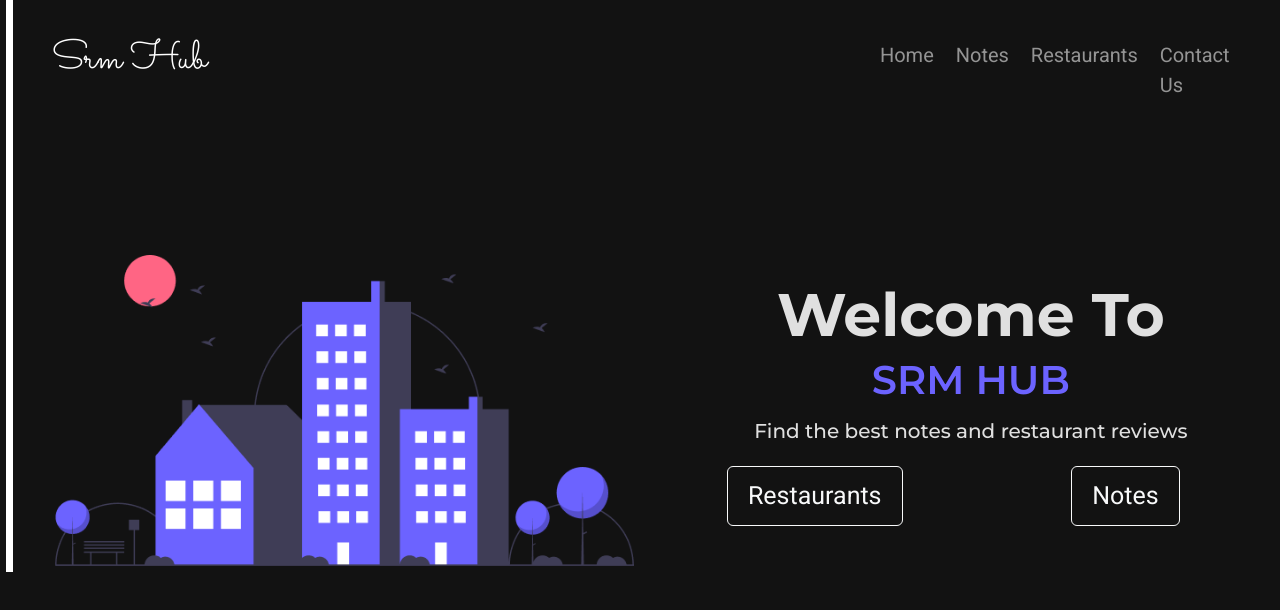
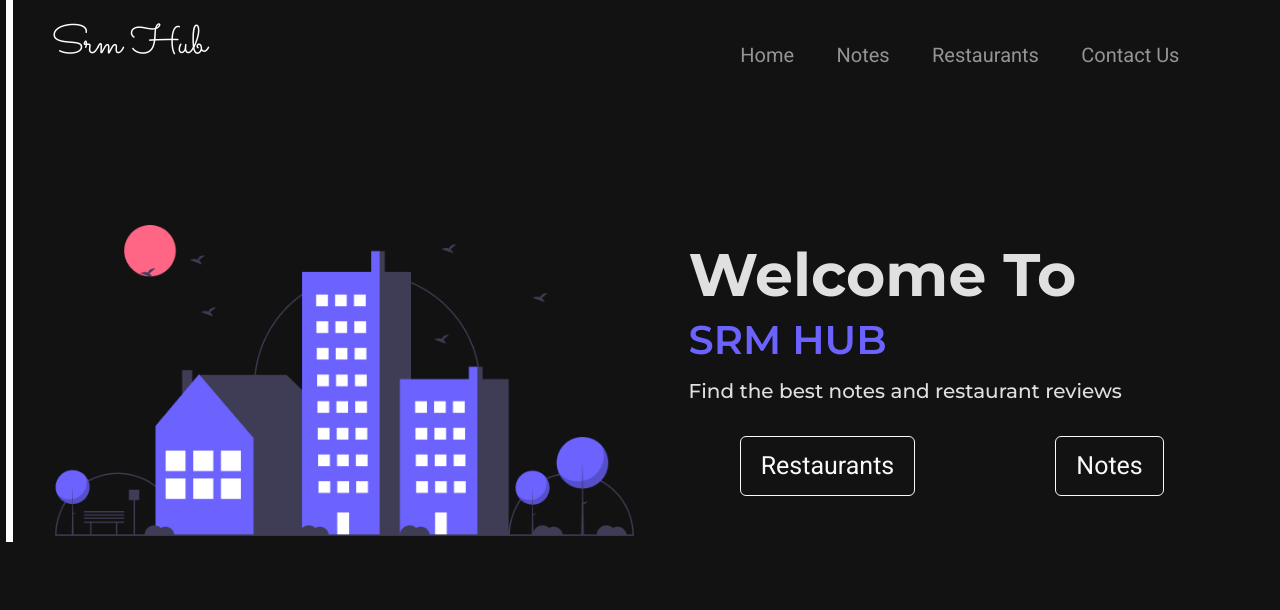
Before and after one commit to King-Agashi/srm-hub, a React (Create React App) app: page / in a window 1280 px wide. Shown: the top 610 px of the page. Built offline with nearby package versions, Linux system fonts and the light colour scheme.

Commit message:
Allignment half done, buttons still no go.

```diff
--- a/src/App.css
+++ b/src/App.css
@@ -1,16 +1,5 @@
 .App {
   text-align: left;
-}
-
-.App-logo {
-  height: 40vmin;
-  pointer-events: none;
-}
-
-@media (prefers-reduced-motion: no-preference) {
-  .App-logo {
-    animation: App-logo-spin infinite 20s linear;
-  }
 }
 
 * {
@@ -21,6 +10,7 @@
   line-height: 30px;
   color: hsla(0, 0%, 100%, 0.87);
   padding-left: 0.5%;
+  white-space: nowrap;
 }
 
 .App-header {
@@ -62,11 +52,13 @@ ul {
   margin-inline-start: 0px;
   margin-inline-end: 0px;
   padding-inline-start: 40px;
+  padding-right: 3em;
 }
 
 li {
   display: list-item;
   text-align: -webkit-match-parent;
+  padding-right: 1em;
 }
 
 div {
@@ -117,3 +109,8 @@ p {
   font-size: 14px;
   line-height: 21px;
 }
+
+.typography {
+  display: block;
+  text-align: left;
+}
--- a/src/App.js
+++ b/src/App.js
@@ -24,20 +24,20 @@ function App() {
             <img id="Bldg" alt="Landing Page Background" class="img-fluid" src="/Assets/quite-town.png"/>
           </div>
           <div class="col-12 col-md-6">
-            <div class="font-weight-light">
+            <div class="col-12 font-weight-light text-left">
               <h1>Welcome To</h1>
             </div>
-            <div>
-              <h2 id="TypeWriter"> SRM HUB </h2>
+            <div class="col-12 text-left">
+              <h2> SRM HUB </h2>
             </div>
-            <div class="font-weight-light casual">
+            <div class="col-12 font-weight-light casual text-left">
               <p>Find the best notes and restaurant reviews</p>
             </div>
-            <div class="Btns row">
-              <div class="col-12 col-md-6 text-lg-right text-center">
+            <div class="col-12 Btns d-flex flex-row">
+              <div class="col-12 col-md-6 text-lg-right text-center p-2">
                 <a href="/restaurants"><button class="btn btn-outline-light btn-lg mt-3 mb-2"> Restaurants </button> </a>
               </div>
-              <div class="col-12 col-md-6 text-lg-left text-center">
+              <div class="col-12 col-md-6 text-lg-left text-center p-2">
                 <a href="/notes"><button class="btn btn-outline-light btn-lg mt-3 mb-2"> Notes </button> </a>
               </div>
             </div>
```
